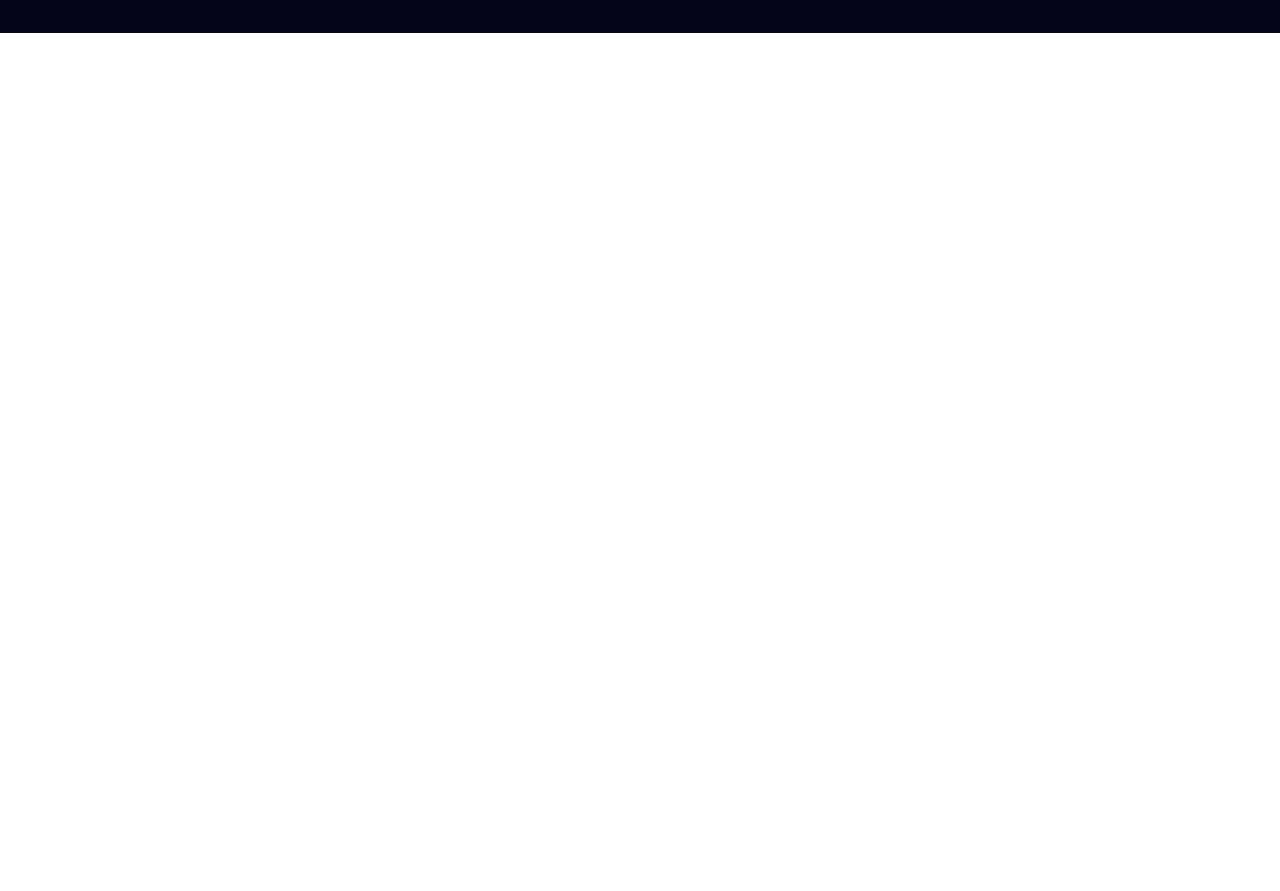
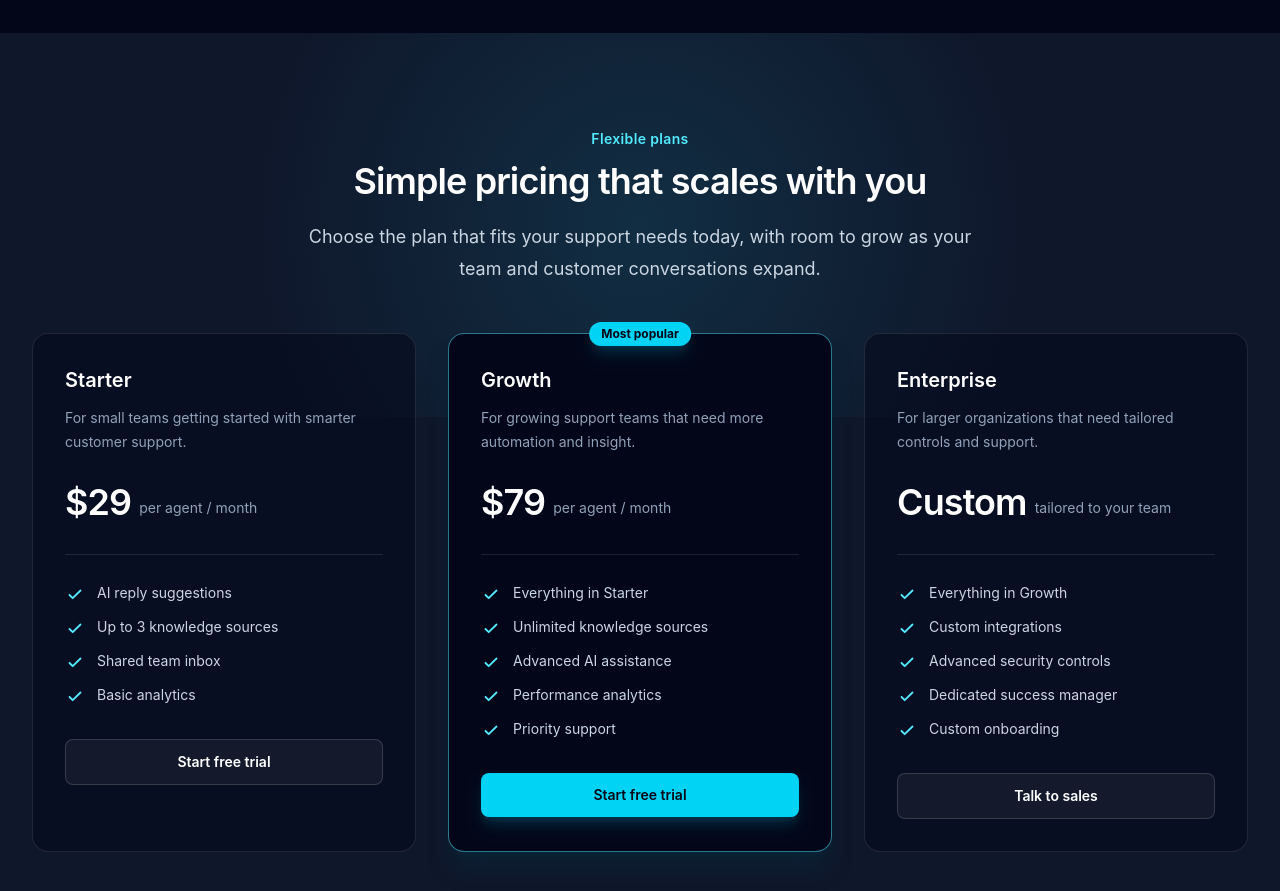
Before and after one commit to kyyumlk01/supportai, a React (Vite) app in the folder frontend/: page / in a window 1280 px wide. Shown: the part 2400-3291 px from the top of the page. Before the commit the page ends 2433 px from the top, so only its background shows below. Built offline with nearby package versions, Linux system fonts and the light colour scheme.

Commit message:
Add pricing section

```diff
--- /dev/null
+++ b/frontend/src/components/home/PricingSection.tsx
@@ -0,0 +1,114 @@
+type Plan = {
+  name: string;
+  description: string;
+  price: string;
+  billingPeriod: string;
+  features: string[];
+  cta: string;
+  recommended?: boolean;
+};
+
+const plans: Plan[] = [
+  {
+    name: "Starter",
+    description: "For small teams getting started with smarter customer support.",
+    price: "$29",
+    billingPeriod: "per agent / month",
+    features: ["AI reply suggestions", "Up to 3 knowledge sources", "Shared team inbox", "Basic analytics"],
+    cta: "Start free trial",
+  },
+  {
+    name: "Growth",
+    description: "For growing support teams that need more automation and insight.",
+    price: "$79",
+    billingPeriod: "per agent / month",
+    features: ["Everything in Starter", "Unlimited knowledge sources", "Advanced AI assistance", "Performance analytics", "Priority support"],
+    cta: "Start free trial",
+    recommended: true,
+  },
+  {
+    name: "Enterprise",
+    description: "For larger organizations that need tailored controls and support.",
+    price: "Custom",
+    billingPeriod: "tailored to your team",
+    features: ["Everything in Growth", "Custom integrations", "Advanced security controls", "Dedicated success manager", "Custom onboarding"],
+    cta: "Talk to sales",
+  },
+];
+
+function PricingSection() {
+  return (
+    <section
+      id="pricing"
+      className="relative isolate overflow-hidden bg-slate-900 px-4 py-20 sm:px-6 sm:py-24 lg:px-8"
+      aria-labelledby="pricing-heading"
+    >
+      <div className="absolute inset-x-0 top-0 -z-10 h-96 bg-[radial-gradient(circle_at_center,_rgba(34,211,238,0.12),_transparent_58%)]" />
+
+      <div className="mx-auto max-w-7xl">
+        <div className="mx-auto max-w-2xl text-center">
+          <p className="text-sm font-semibold tracking-wide text-cyan-300">Flexible plans</p>
+          <h2 id="pricing-heading" className="mt-3 text-3xl font-semibold tracking-tight text-white sm:text-4xl">
+            Simple pricing that scales with you
+          </h2>
+          <p className="mt-5 text-base leading-7 text-slate-300 sm:text-lg sm:leading-8">
+            Choose the plan that fits your support needs today, with room to grow as your team and customer conversations expand.
+          </p>
+        </div>
+
+        <div className="mt-12 grid items-stretch gap-5 lg:grid-cols-3 lg:gap-8">
+          {plans.map((plan) => (
+            <article
+              key={plan.name}
+              className={`relative flex flex-col rounded-2xl border p-6 transition-all duration-300 hover:-translate-y-1 sm:p-8 ${
+                plan.recommended
+                  ? "border-cyan-300/50 bg-slate-950 shadow-xl shadow-cyan-950/35 hover:border-cyan-200 hover:shadow-cyan-900/40"
+                  : "border-white/10 bg-slate-950/50 hover:border-cyan-300/30 hover:bg-slate-950 hover:shadow-xl hover:shadow-cyan-950/20"
+              }`}
+            >
+              {plan.recommended && (
+                <span className="absolute -top-3 left-1/2 -translate-x-1/2 rounded-full bg-cyan-400 px-3 py-1 text-xs font-bold text-slate-950 shadow-lg shadow-cyan-500/20">
+                  Most popular
+                </span>
+              )}
+
+              <div>
+                <h3 className="text-xl font-semibold text-white">{plan.name}</h3>
+                <p className="mt-3 min-h-12 text-sm leading-6 text-slate-400">{plan.description}</p>
+              </div>
+
+              <div className="mt-7 flex items-end gap-2">
+                <span className="text-4xl font-semibold tracking-tight text-white">{plan.price}</span>
+                <span className="mb-1 text-sm text-slate-400">{plan.billingPeriod}</span>
+              </div>
+
+              <ul className="mt-8 space-y-3 border-t border-white/10 pt-7 text-sm text-slate-300">
+                {plan.features.map((feature) => (
+                  <li key={feature} className="flex gap-3">
+                    <svg className="mt-0.5 size-5 shrink-0 text-cyan-300" viewBox="0 0 20 20" fill="none" aria-hidden="true">
+                      <path d="m4.5 10 3.2 3.2L15.5 5.5" stroke="currentColor" strokeWidth="1.8" strokeLinecap="round" strokeLinejoin="round" />
+                    </svg>
+                    {feature}
+                  </li>
+                ))}
+              </ul>
+
+              <a
+                href="#get-started"
+                className={`mt-8 inline-flex items-center justify-center rounded-lg px-5 py-3 text-sm font-semibold transition-colors focus-visible:outline-2 focus-visible:outline-offset-2 focus-visible:outline-cyan-300 ${
+                  plan.recommended
+                    ? "bg-cyan-400 text-slate-950 shadow-lg shadow-cyan-500/20 hover:bg-cyan-300"
+                    : "border border-white/15 bg-white/5 text-white hover:border-cyan-200/40 hover:bg-white/10"
+                }`}
+              >
+                {plan.cta}
+              </a>
+            </article>
+          ))}
+        </div>
+      </div>
+    </section>
+  );
+}
+
+export default PricingSection;
--- a/frontend/src/pages/home/HomePage.tsx
+++ b/frontend/src/pages/home/HomePage.tsx
@@ -3,6 +3,7 @@ import HeroSection from "../../components/home/HeroSection";
 import TrustedCompanies from "../../components/home/TrustedCompanies";
 import FeaturesSection from "../../components/home/FeaturesSection";
 import HowItWorksSection from "../../components/home/HowItWorksSection";
+import PricingSection from "../../components/home/PricingSection";
 
 function HomePage() {
   return (
@@ -12,6 +13,7 @@ function HomePage() {
       <TrustedCompanies />
       <FeaturesSection />
       <HowItWorksSection />
+      <PricingSection />
     </>
   );
 }
```
